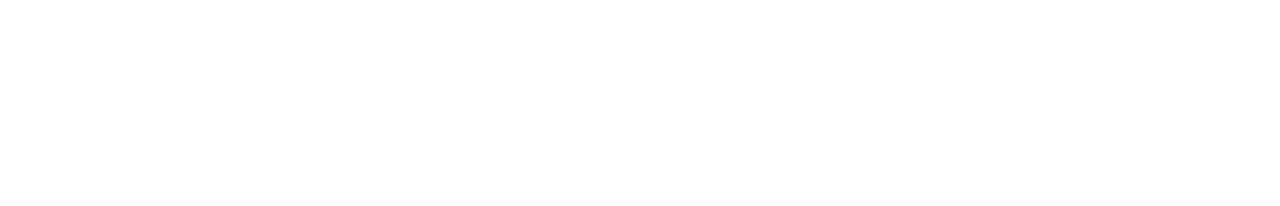
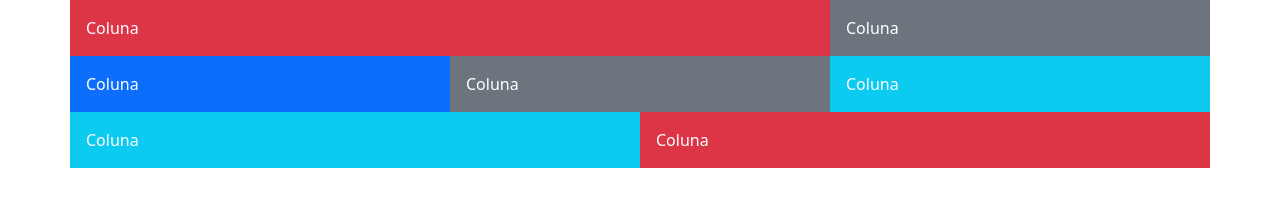
Before and after one commit to RayanneP/Bootstrap_Intro_Rayanne, a plain HTML site: page ex2_sistema-grid/ex2.html in a window 1280 px wide. Drawn offline with nearby package versions, Linux system fonts and the light colour scheme.

Commit message:
atividade 3 colunas

```diff
--- a/ex2_sistema-grid/ex2.html
+++ b/ex2_sistema-grid/ex2.html
@@ -8,8 +8,26 @@
 </head>
 <body>
 
+    <div class="container">
+        <div class="row">
+            <div class="col-md-8 bg-danger text-white p-3">Coluna</div>
+            <div class="col-6 col-md-4 bg-secondary text-white p-3">Coluna</div>
+        </div>
+    </div>
+    <div class="container">
+        <div class="row">
+            <div class="col-6 col-md-4 bg-primary text-white p-3">Coluna</div>
+            <div class="col-6 col-md-4 bg-secondary text-white p-3">Coluna</div>
+            <div class="col-6 col-md-4 bg-info text-white p-3">Coluna</div>
+        </div>
+    </div>
+    <div class="container">
+        <div class="row">
+            <div class="col-6 bg-info text-white p-3">Coluna</div>
+            <div class="col-6 bg-danger text-white p-3">Coluna</div>
+        </div>
+    </div>
 
-    <!-- 1ª Digitação (Aqui) -->
 
 
     <script src="https://cdn.jsdelivr.net/npm/bootstrap@5.3.0/dist/js/bootstrap.bundle.min.js"></script>
```
